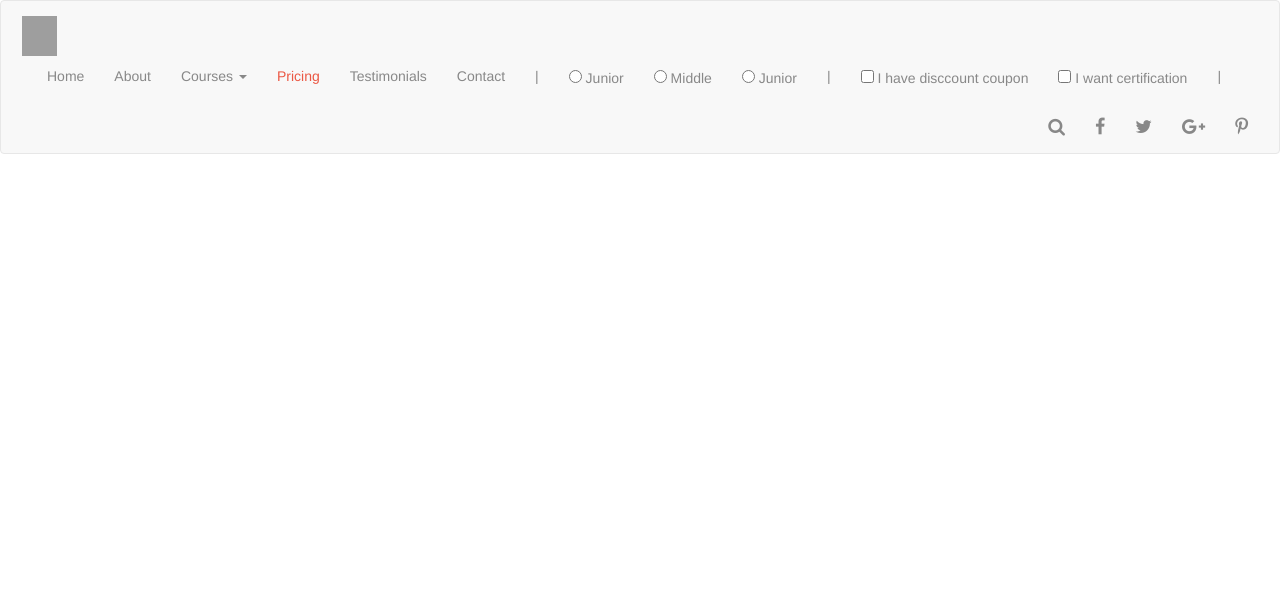
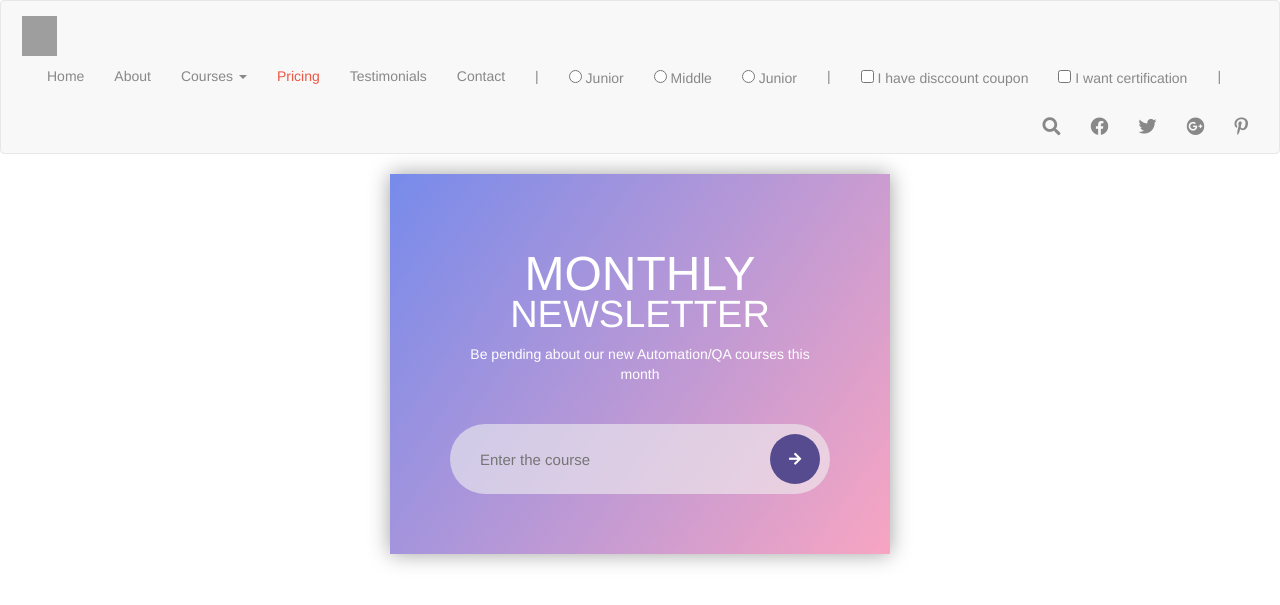
Before and after one commit to FelipeHdzQA/AutomationQA_WebSite, a PHP site: page /home.html in a window 1280 px wide. Shown: the top 605 px of the page. Run offline with PHP 8.4, Linux system fonts and the light colour scheme; some libraries are stand-ins or nearby versions; grey boxes are pictures that could not be loaded.

Commit message:
Adding Newsletter to Home Page

```diff
--- a/Web/Sources/home.html
+++ b/Web/Sources/home.html
@@ -17,6 +17,10 @@
     <link
       rel="stylesheet"
       href="https://maxcdn.bootstrapcdn.com/font-awesome/4.7.0/css/font-awesome.min.css"
+    />
+    <link
+      rel="stylesheet"
+      href="https://cdnjs.cloudflare.com/ajax/libs/font-awesome/5.11.2/css/all.css"
     />
     <link
       rel="stylesheet"
@@ -153,19 +157,36 @@
             </ul>
           </li>
           <li class="nav-item">
-            <a href="#" class="nav-link"><i class="fa fa-facebook"></i></a>
+            <a href="#" class="nav-link"><i class="fab fa-facebook"></i></a>
           </li>
           <li class="nav-item">
-            <a href="#" class="nav-link"><i class="fa fa-twitter"></i></a>
+            <a href="#" class="nav-link"><i class="fab fa-twitter"></i></a>
           </li>
           <li class="nav-item">
-            <a href="#" class="nav-link"><i class="fa fa-google-plus"></i></a>
+            <a href="#" class="nav-link"><i class="fab fa-google-plus"></i></a>
           </li>
           <li class="nav-item">
-            <a href="#" class="nav-link"><i class="fa fa-pinterest-p"></i></a>
+            <a href="#" class="nav-link"><i class="fab fa-pinterest-p"></i></a>
           </li>
         </ul>
       </div>
     </nav>
+    <!--------------Newsletter---------------->
+
+    <div id="homeContent" class="home-content">
+      <div class="newsletter">
+        <h1>
+          Monthly
+          <span>Newsletter</span>
+        </h1>
+
+        <p>Be pending about our new Automation/QA courses this month</p>
+
+        <div class="txtb">
+          <input type="text" placeholder="Enter the course" />
+          <button type="button"><i class="fas fa-arrow-right"></i></button>
+        </div>
+      </div>
+    </div>
   </body>
 </html>
--- a/Web/Sources/style_home.css
+++ b/Web/Sources/style_home.css
@@ -102,3 +102,80 @@ body {
     width: 100%;
   }
 }
+
+/*----------Home-Content----------*/
+
+#homeContent {
+  margin: 0;
+  padding: 0;
+  box-sizing: border-box;
+  display: flex;
+  align-items: center;
+  justify-content: center;
+}
+
+.newsletter {
+  background: linear-gradient(125deg, #778beb, #f8a5c2);
+  width: 500px;
+  padding: 60px;
+  text-align: center;
+  box-shadow: 0 0 20px #00000060;
+}
+
+.newsletter h1 {
+  text-transform: uppercase;
+  color: #fff;
+  font-size: 48px;
+  line-height: 40px;
+}
+
+.newsletter h1 span {
+  display: block;
+  font-size: 38px;
+}
+
+.newsletter p {
+  color: #fff;
+  font-size: 14px;
+  margin: 10px 0;
+}
+
+.txtb {
+  width: 100%;
+  height: 70px;
+  background: #f1f1f199;
+  border-radius: 40px;
+  position: relative;
+  margin-top: 40px;
+}
+
+.txtb input {
+  width: 100%;
+  height: 70px;
+  border-radius: 40px;
+  border: 0;
+  background: none;
+  padding: 0 30px;
+  outline: none;
+  font-size: 15px;
+  padding-right: 80px;
+}
+
+.txtb button {
+  background: #574b90;
+  border: 0;
+  width: 50px;
+  height: 50px;
+  border-radius: 50%;
+  position: absolute;
+  right: 10px;
+  top: 10px;
+  outline: none;
+  cursor: pointer;
+  color: #fff;
+  transition: 0.3s linear;
+}
+
+.txtb button:hover {
+  opacity: 0.5;
+}
```
